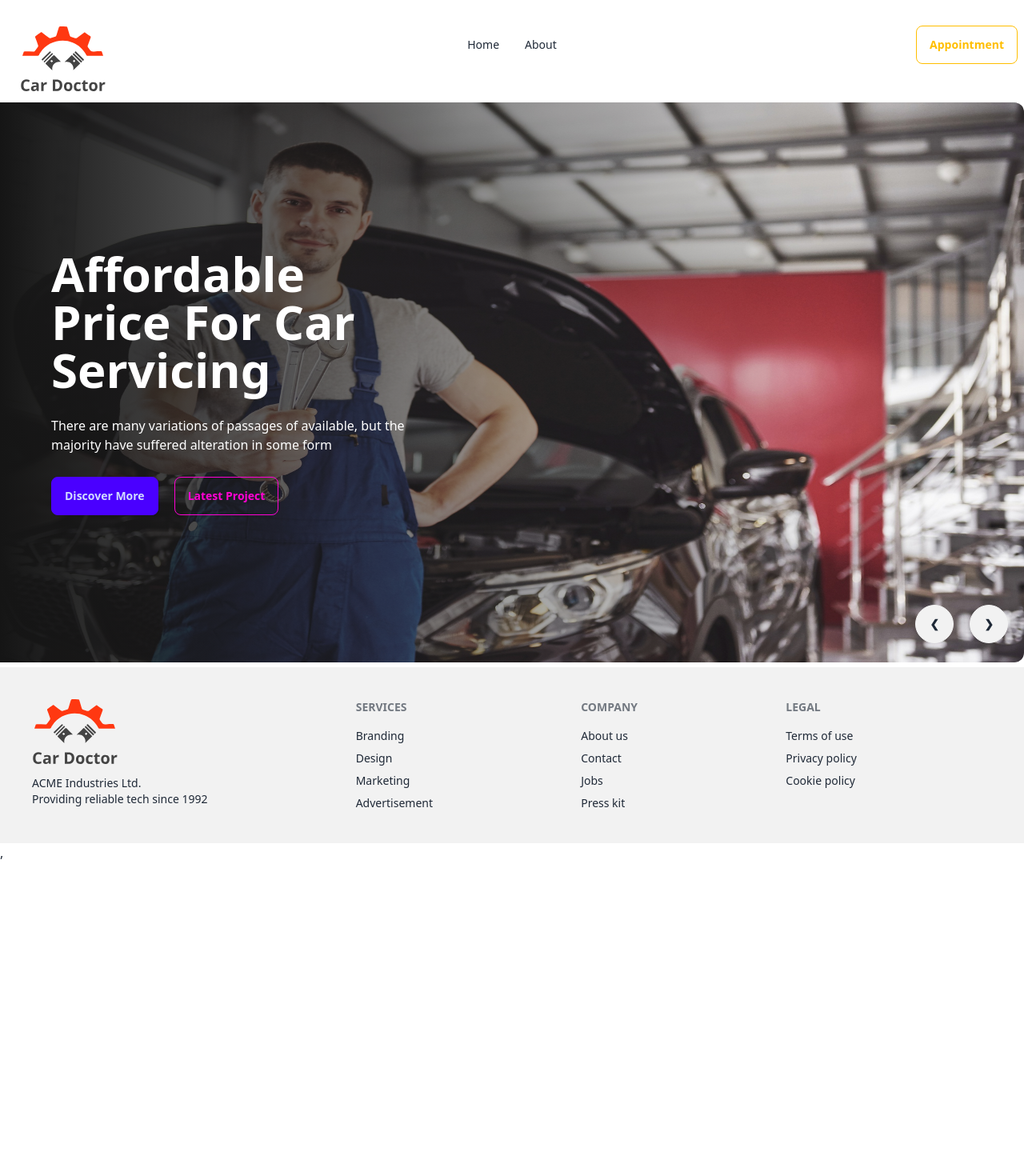
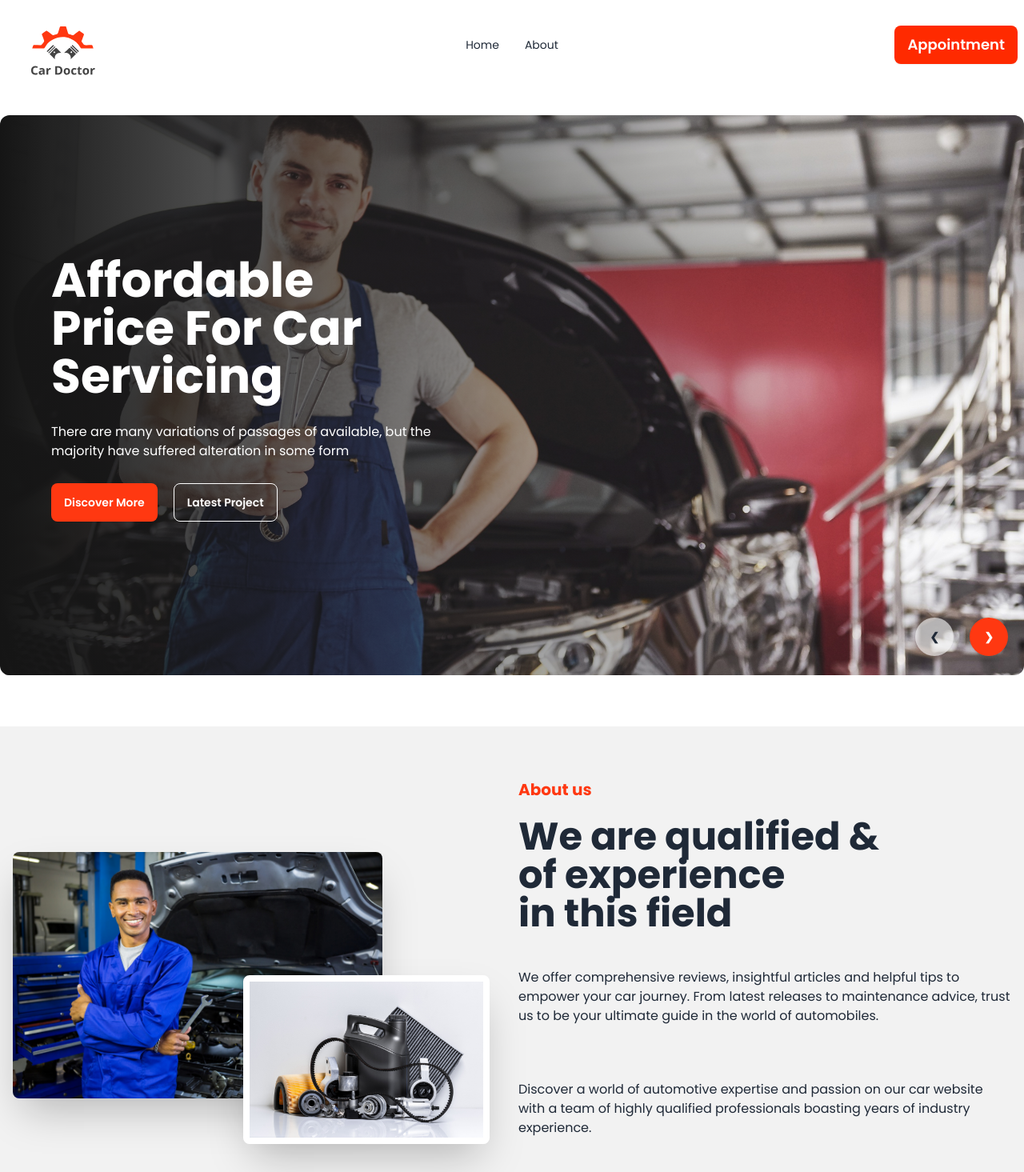
Before and after one commit to alamin6688/car-doctor-website, a React (Vite) app: page / in a window 1280 px wide. Shown: the top 1465 px of the page at 80% size. Before the commit the page ends 1078 px from the top, so only its background shows below. Built offline with nearby package versions, Linux system fonts and the light colour scheme.

Commit message:
about section added

```diff
--- /dev/null
+++ b/src/Pages/Home/About/About.jsx
@@ -0,0 +1,36 @@
+import person from '../../../assets/images/about_us/person.jpg';
+import parts from '../../../assets/images/about_us/parts.jpg';
+
+const About = () => {
+  return (
+    <div className="hero bg-base-200">
+        <div className="hero-content flex-col lg:flex-row">
+        <div className='lg:w-1/2 relative'>
+        <img src={person}
+            className="w-3/4 rounded-lg shadow-2xl"/>
+        <img src={parts}
+            className="w-1/2 absolute top-1/2 right-5 rounded-lg shadow-2xl border-8 border-white "/>
+        </div>
+        <div className='lg:w-1/2 space-y-5 mt-12'>
+            <h3 className='text-[#FF3811] text-[20px] font-bold'>
+                About us
+            </h3>
+            <h1 className="text-5xl font-bold">
+                We are qualified & <br /> of experience <br /> in this field
+            </h1>
+            <p className="py-6">
+                We offer comprehensive reviews, insightful articles and helpful tips to empower your car journey. From latest releases to maintenance advice, trust us to be your ultimate guide in the world of automobiles.
+            </p>
+            <p className="py-6">
+                Discover a world of automotive expertise and passion on our car website with a team of highly qualified professionals boasting years of industry experience.
+            </p>
+            <button className="btn bg-[#FF3811] hover:bg-[#ff2a00] text-white">
+                Get More Info
+            </button>
+        </div>
+      </div>
+    </div>
+  );
+};
+
+export default About;
--- a/src/Pages/Home/Banner/Banner.jsx
+++ b/src/Pages/Home/Banner/Banner.jsx
@@ -7,81 +7,143 @@ import img6 from '../../../assets/images/banner/6.jpg';
 
 const Banner = () => {
   return (
-    <div className="carousel w-full h-[700px]">
+    <div className="carousel w-full h-[400px] md:h-[700px] mb-16">
       <div id="slide1" className="carousel-item relative w-full">
-        <img
-          src={img1}
-          className="w-full rounded-xl"
-        />
-        <div className="absolute flex items-center h-full left-0 top-0 bg-gradient-to-r from-[#151515] to-[rgba(21,21,21,0)]">
+        <img src={img1} className="w-full rounded-xl object-cover"/>
+        <div className="absolute flex rounded-xl items-center h-full left-0 top-0 bg-gradient-to-r from-[#151515] to-[rgba(21,21,21,0)]">
+            <div className='text-white pl-8 md:pl-16 space-y-7 w-full md:w-1/2'>
+                <h2 className='text-4xl md:text-6xl font-bold'>Affordable Price For Car Servicing</h2>
+                <p>
+                There are many variations of passages of  available, but the majority have suffered alteration in some form
+                </p>
+                <div>
+                    <button className='btn bg-[#FF3811] hover:bg-[#ff2a00] text-white mr-5 border-none'>
+                    Discover More
+                    </button>
+                    <button className='btn btn-outline text-white hover:text-[#ff2a00] mb-4'>
+                    Latest Project
+                    </button>
+                </div>
+            </div>
+        </div>
+        <div className="absolute flex justify-end transform -translate-y-1/2 left-5 right-5 bottom-0">
+          <a href="#slide4" className="btn btn-circle mr-5 bg-opacity-65 border-none">❮</a>
+          <a href="#slide2" className="btn btn-circle bg-[#FF3811] hover:bg-[#ff2a00] border-none text-white">❯</a>
+        </div>
+      </div>
+      <div id="slide2" className="carousel-item relative w-full">
+      <img src={img2} className="w-full rounded-xl object-cover"/>
+        <div className="absolute flex rounded-xl items-center h-full left-0 top-0 bg-gradient-to-r from-[#151515] to-[rgba(21,21,21,0)]">
             <div className='text-white pl-16 space-y-7 w-1/2'>
                 <h2 className='text-6xl font-bold'>Affordable Price For Car Servicing</h2>
                 <p>
                 There are many variations of passages of  available, but the majority have suffered alteration in some form
                 </p>
                 <div>
-                    <button className='btn btn-primary mr-5'>
+                    <button className='btn bg-[#FF3811] hover:bg-[#ff2a00] text-white mr-5 border-none'>
                     Discover More
                     </button>
-                    <button className='btn btn-outline btn-secondary'>
+                    <button className='btn btn-outline text-white hover:text-[#ff2a00] mb-4'>
                     Latest Project
                     </button>
                 </div>
             </div>
         </div>
         <div className="absolute flex justify-end transform -translate-y-1/2 left-5 right-5 bottom-0">
-          <a href="#slide4" className="btn btn-circle mr-5">❮</a>
-          <a href="#slide2" className="btn btn-circle">❯</a>
-        </div>
-      </div>
-      <div id="slide2" className="carousel-item relative w-full">
-        <img
-          src={img2}
-          className="w-full"
-        />
-        <div className="absolute flex justify-end transform -translate-y-1/2 left-5 right-5 bottom-0">
-        <a href="#slide1" className="btn btn-circle mr-5">❮</a>
-        <a href="#slide3" className="btn btn-circle">❯</a>
+        <a href="#slide1" className="btn btn-circle mr-5 bg-opacity-65 border-none">❮</a>
+        <a href="#slide3" className="btn btn-circle bg-[#FF3811] hover:bg-[#ff2a00] border-none text-white">❯</a>
         </div>
       </div>
       <div id="slide3" className="carousel-item relative w-full">
-        <img
-          src={img3}
-          className="w-full"
-        />
+      <img src={img3} className="w-full rounded-xl object-cover"/>
+        <div className="absolute flex rounded-xl items-center h-full left-0 top-0 bg-gradient-to-r from-[#151515] to-[rgba(21,21,21,0)]">
+            <div className='text-white pl-16 space-y-7 w-1/2'>
+                <h2 className='text-6xl font-bold'>Affordable Price For Car Servicing</h2>
+                <p>
+                There are many variations of passages of  available, but the majority have suffered alteration in some form
+                </p>
+                <div>
+                    <button className='btn bg-[#FF3811] hover:bg-[#ff2a00] text-white mr-5 border-none'>
+                    Discover More
+                    </button>
+                    <button className='btn btn-outline text-white hover:text-[#ff2a00] mb-4'>
+                    Latest Project
+                    </button>
+                </div>
+            </div>
+        </div>
         <div className="absolute flex justify-end transform -translate-y-1/2 left-5 right-5 bottom-0">
-        <a href="#slide2" className="btn btn-circle mr-5">❮</a>
-        <a href="#slide4" className="btn btn-circle">❯</a>
+        <a href="#slide2" className="btn btn-circle mr-5 bg-opacity-65 border-none">❮</a>
+        <a href="#slide4" className="btn btn-circle bg-[#FF3811] hover:bg-[#ff2a00] border-none text-white">❯</a>
         </div>
       </div>
       <div id="slide4" className="carousel-item relative w-full">
-        <img
-          src={img4}
-          className="w-full"
-        />
+      <img src={img4} className="w-full rounded-xl object-cover"/>
+        <div className="absolute flex rounded-xl items-center h-full left-0 top-0 bg-gradient-to-r from-[#151515] to-[rgba(21,21,21,0)]">
+            <div className='text-white pl-16 space-y-7 w-1/2'>
+                <h2 className='text-6xl font-bold'>Affordable Price For Car Servicing</h2>
+                <p>
+                There are many variations of passages of  available, but the majority have suffered alteration in some form
+                </p>
+                <div>
+                    <button className='btn bg-[#FF3811] hover:bg-[#ff2a00] text-white mr-5 border-none'>
+                    Discover More
+                    </button>
+                    <button className='btn btn-outline text-white hover:text-[#ff2a00] mb-4'>
+                    Latest Project
+                    </button>
+                </div>
+            </div>
+        </div>
         <div className="absolute flex justify-end transform -translate-y-1/2 left-5 right-5 bottom-0">
-        <a href="#slide3" className="btn btn-circle mr-5">❮</a>
-        <a href="#slide5" className="btn btn-circle">❯</a>
+        <a href="#slide3" className="btn btn-circle mr-5 bg-opacity-65 border-none">❮</a>
+        <a href="#slide5" className="btn btn-circle bg-[#FF3811] hover:bg-[#ff2a00] border-none text-white">❯</a>
         </div>
       </div>
       <div id="slide5" className="carousel-item relative w-full">
-        <img
-          src={img5}
-          className="w-full"
-        />
+      <img src={img5} className="w-full rounded-xl object-cover"/>
+        <div className="absolute flex rounded-xl items-center h-full left-0 top-0 bg-gradient-to-r from-[#151515] to-[rgba(21,21,21,0)]">
+            <div className='text-white pl-16 space-y-7 w-1/2'>
+                <h2 className='text-6xl font-bold'>Affordable Price For Car Servicing</h2>
+                <p>
+                There are many variations of passages of  available, but the majority have suffered alteration in some form
+                </p>
+                <div>
+                    <button className='btn bg-[#FF3811] hover:bg-[#ff2a00] text-white mr-5 border-none'>
+                    Discover More
+                    </button>
+                    <button className='btn btn-outline text-white hover:text-[#ff2a00] mb-4'>
+                    Latest Project
+                    </button>
+                </div>
+            </div>
+        </div>
         <div className="absolute flex justify-end transform -translate-y-1/2 left-5 right-5 bottom-0">
-        <a href="#slide4" className="btn btn-circle mr-5">❮</a>
-        <a href="#slide6" className="btn btn-circle">❯</a>
+        <a href="#slide4" className="btn btn-circle mr-5 bg-opacity-65 border-none">❮</a>
+        <a href="#slide6" className="btn btn-circle bg-[#FF3811] hover:bg-[#ff2a00] border-none text-white">❯</a>
         </div>
       </div>
       <div id="slide6" className="carousel-item relative w-full">
-        <img
-          src={img6}
-          className="w-full"
-        />
+      <img src={img6} className="w-full rounded-xl object-cover"/>
+        <div className="absolute flex rounded-xl items-center h-full left-0 top-0 bg-gradient-to-r from-[#151515] to-[rgba(21,21,21,0)]">
+            <div className='text-white pl-16 space-y-7 w-1/2'>
+                <h2 className='text-6xl font-bold'>Affordable Price For Car Servicing</h2>
+                <p>
+                There are many variations of passages of  available, but the majority have suffered alteration in some form
+                </p>
+                <div>
+                    <button className='btn bg-[#FF3811] hover:bg-[#ff2a00] text-white mr-5 border-none'>
+                    Discover More
+                    </button>
+                    <button className='btn btn-outline text-white hover:text-[#ff2a00] mb-4'>
+                    Latest Project
+                    </button>
+                </div>
+            </div>
+        </div>
         <div className="absolute flex justify-end transform -translate-y-1/2 left-5 right-5 bottom-0">
-        <a href="#slide5" className="btn btn-circle mr-5">❮</a>
-        <a href="#slide1" className="btn btn-circle">❯</a>
+        <a href="#slide5" className="btn btn-circle mr-5 bg-opacity-65 border-none">❮</a>
+        <a href="#slide1" className="btn btn-circle bg-[#FF3811] hover:bg-[#ff2a00] border-none text-white">❯</a>
         </div>
       </div>
     </div>
--- a/src/Pages/Home/Home/Home.jsx
+++ b/src/Pages/Home/Home/Home.jsx
@@ -1,3 +1,4 @@
+import About from "../About/About";
 import Banner from "../Banner/Banner";
 
 
@@ -5,6 +6,7 @@ const Home = () => {
     return (
         <div>
             <Banner></Banner>
+            <About></About>
         </div>
     );
 };
--- a/src/Pages/Shared/Footer/Footer.jsx
+++ b/src/Pages/Shared/Footer/Footer.jsx
@@ -2,9 +2,10 @@ import logo from '../../../assets/logo.svg';
 
 const Footer = () => {
   return (
-    <footer className="footer p-10 bg-base-200 text-base-content">
+    <div>
+    <footer className="footer p-10 bg-[#151515] text-white">
       <aside>
-        <img src={logo} alt="" />
+        <img src={logo} alt=""/>
         <p>
           ACME Industries Ltd.
           <br />
@@ -31,7 +32,8 @@ const Footer = () => {
         <a className="link link-hover">Privacy policy</a>
         <a className="link link-hover">Cookie policy</a>
       </nav>
-    </footer>
+  </footer>
+  </div>
   );
 };
 
--- a/src/Pages/Shared/Navbar/Navbar.jsx
+++ b/src/Pages/Shared/Navbar/Navbar.jsx
@@ -9,10 +9,10 @@ const Navbar = () => {
     </>
 
   return (
-    <div className="navbar bg-base-100 h-28 mb-4">
+    <div className="navbar bg-base-100 h-28 mb-8">
       <div className="navbar-start">
         <div className="dropdown">
-          <div tabIndex={0} role="button" className="btn btn-ghost lg:hidden">
+          <div tabIndex={0} role="button" className="btn btn-ghost lg:hidden pr-0">
             <svg
               xmlns="http://www.w3.org/2000/svg"
               className="h-5 w-5"
@@ -36,7 +36,7 @@ const Navbar = () => {
           </ul>
         </div>
         <Link to='/' className="btn btn-ghost text-xl">
-            <img src={logo} alt="" />
+            <img src={logo} alt="" className="w-3/4"/>
         </Link>
       </div>
       <div className="navbar-center hidden lg:flex">
@@ -45,7 +45,7 @@ const Navbar = () => {
         </ul>
       </div>
       <div className="navbar-end">
-        <button className="btn btn-outline btn-warning">Appointment</button>
+        <button className="btn text-[18px] bg-[#ff2a00] hover:bg-[#ff2a00] text-white border-none ">Appointment</button>
       </div>
     </div>
   );
--- a/src/index.css
+++ b/src/index.css
@@ -1,3 +1,11 @@
+
+@import url('https://fonts.googleapis.com/css2?family=Poppins:ital,wght@0,100;0,200;0,300;0,400;0,500;0,600;0,700;0,800;0,900;1,100;1,200;1,300;1,400;1,500;1,600;1,700;1,800;1,900&display=swap');
+
+
 @tailwind base;
 @tailwind components;
 @tailwind utilities;
+
+body{
+    font-family: "Poppins", sans-serif;
+}
```
